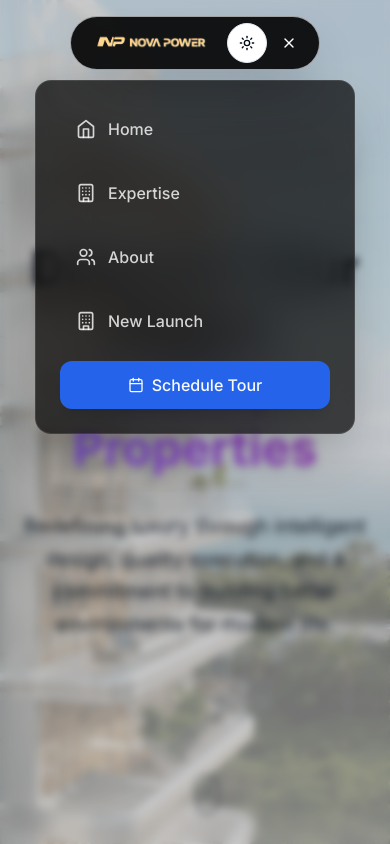
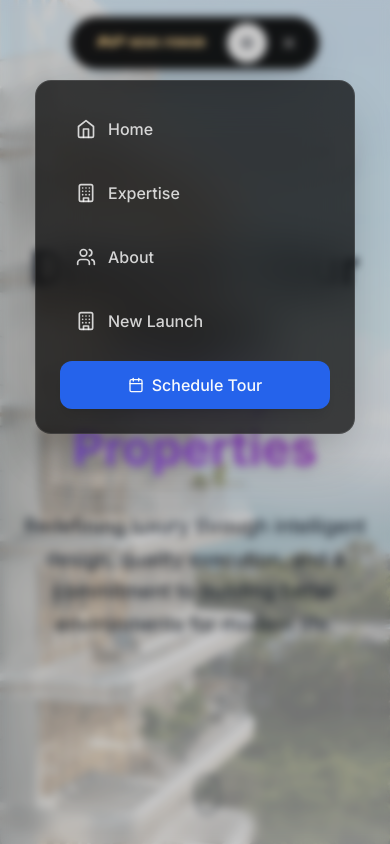
Before and after one commit to fhdkahn/novapower.ae, a Next.js app: page / in a window 390 px wide. Both pictures are taken after a click on the button 289 px from the left and 43 px from the top of the page. Shown: the top 844 px of the page. Built offline with nearby package versions, Linux system fonts and the light colour scheme.

Commit message:
Update navbar.tsx

```diff
--- a/components/sections/navbar.tsx
+++ b/components/sections/navbar.tsx
@@ -215,7 +215,7 @@ export function Navbar() {
             animate={{ opacity: 1, y: 0, scale: 1 }}
             exit={{ opacity: 0, y: -20, scale: 0.95 }}
             transition={{ duration: 0.3 }}
-            className="fixed top-20 left-0 right-0 z-40 lg:hidden flex justify-center"
+            className="fixed top-20 left-0 right-0 z-[9999] lg:hidden flex justify-center"
           >
             <div className="rounded-2xl p-6 shadow-2xl border border-white/10 w-[90%] max-w-[320px] bg-black/70 backdrop-blur-xl">
               <div className="space-y-4">
@@ -260,7 +260,7 @@ export function Navbar() {
             initial={{ opacity: 0 }}
             animate={{ opacity: 1 }}
             exit={{ opacity: 0 }}
-            className="fixed inset-0 bg-black/20 backdrop-blur-sm z-30 lg:hidden"
+            className="fixed inset-0 bg-black/20 backdrop-blur-sm z-[9998] lg:hidden"
             onClick={() => setIsOpen(false)}
           />
         )}
```
